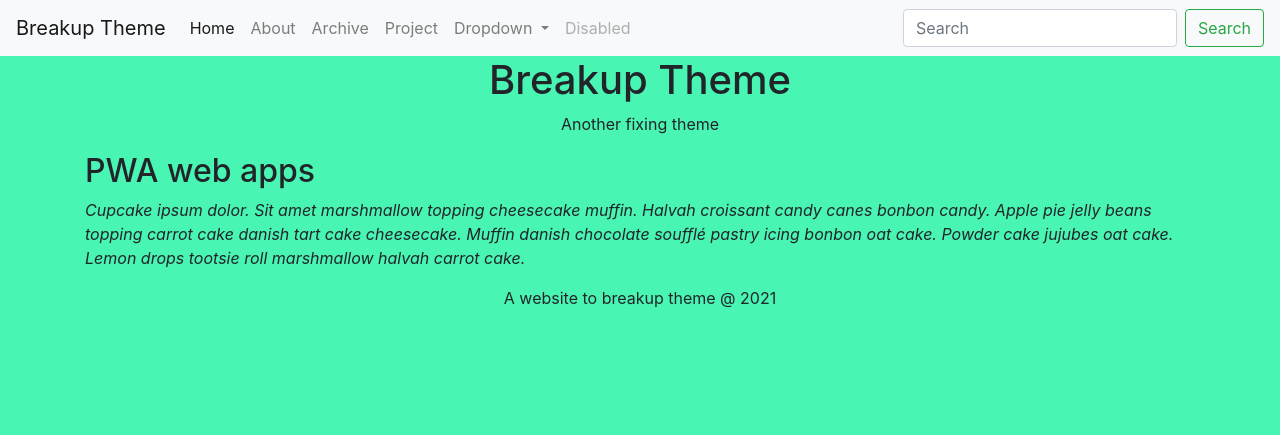
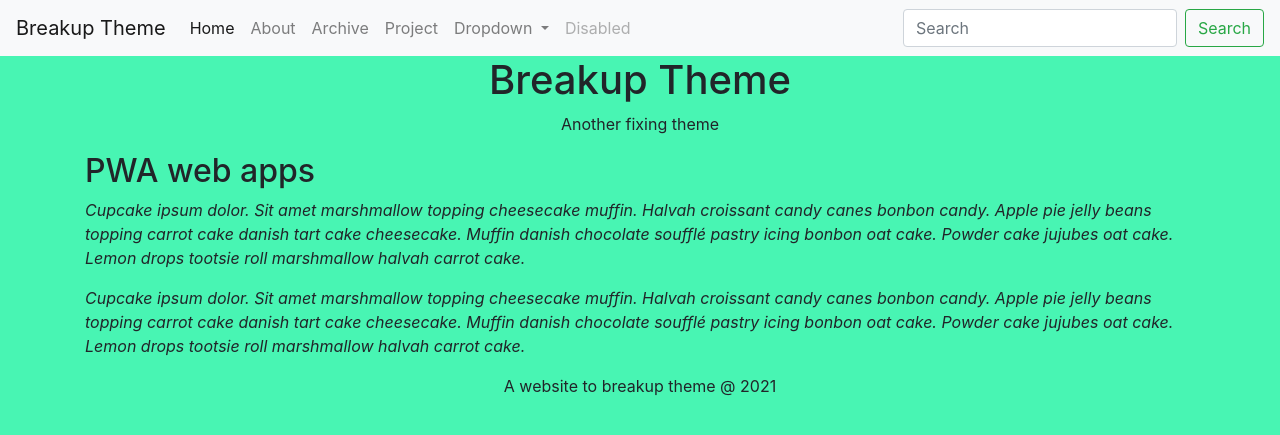
Before and after one commit to abassghana/jekylldemogh, a Jekyll site: the page built from _posts/2021-04-19-pwa-web-apps.md, in a window 1280 px wide. Shown: the top 435 px of the page. Built offline with Jekyll 4.4.1, drawn with Linux system fonts in a browser that asks for light colours; nearby versions of some CDN libraries.

Commit message:
Update from Forestry.io abass sharif nagaiya updated _posts/2021-04-19-pwa-web-apps.md

```diff
--- a/_posts/2021-04-19-pwa-web-apps.md
+++ b/_posts/2021-04-19-pwa-web-apps.md
@@ -10,3 +10,5 @@
 
 ---
 _Cupcake ipsum dolor. Sit amet marshmallow topping cheesecake muffin. Halvah croissant candy canes bonbon candy. Apple pie jelly beans topping carrot cake danish tart cake cheesecake. Muffin danish chocolate soufflé pastry icing bonbon oat cake. Powder cake jujubes oat cake. Lemon drops tootsie roll marshmallow halvah carrot cake._
+
+_Cupcake ipsum dolor. Sit amet marshmallow topping cheesecake muffin. Halvah croissant candy canes bonbon candy. Apple pie jelly beans topping carrot cake danish tart cake cheesecake. Muffin danish chocolate soufflé pastry icing bonbon oat cake. Powder cake jujubes oat cake. Lemon drops tootsie roll marshmallow halvah carrot cake._
```
